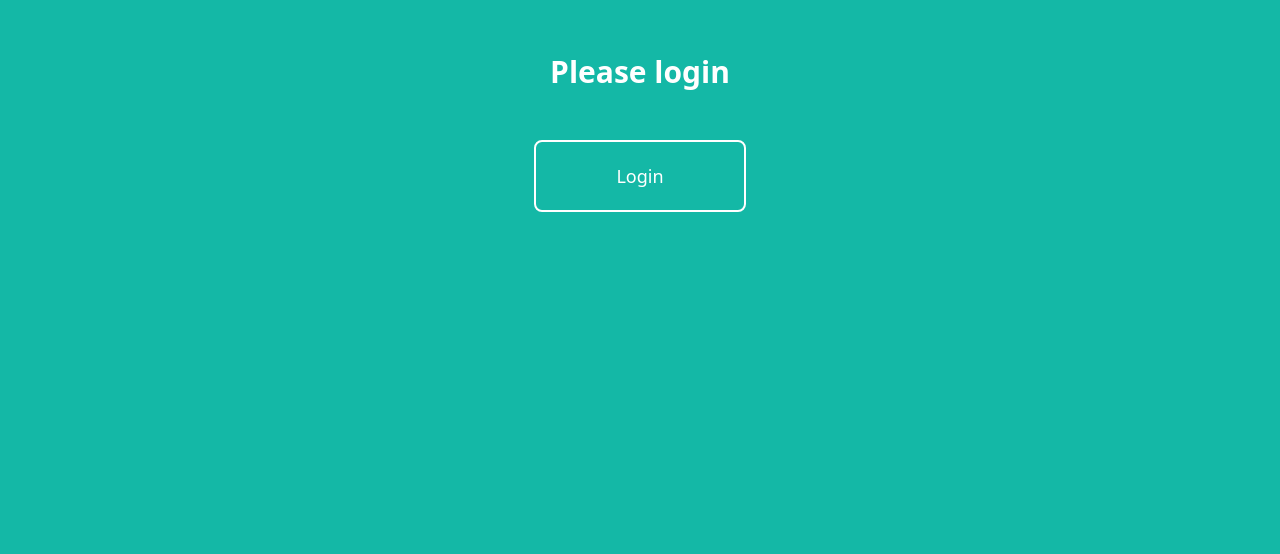
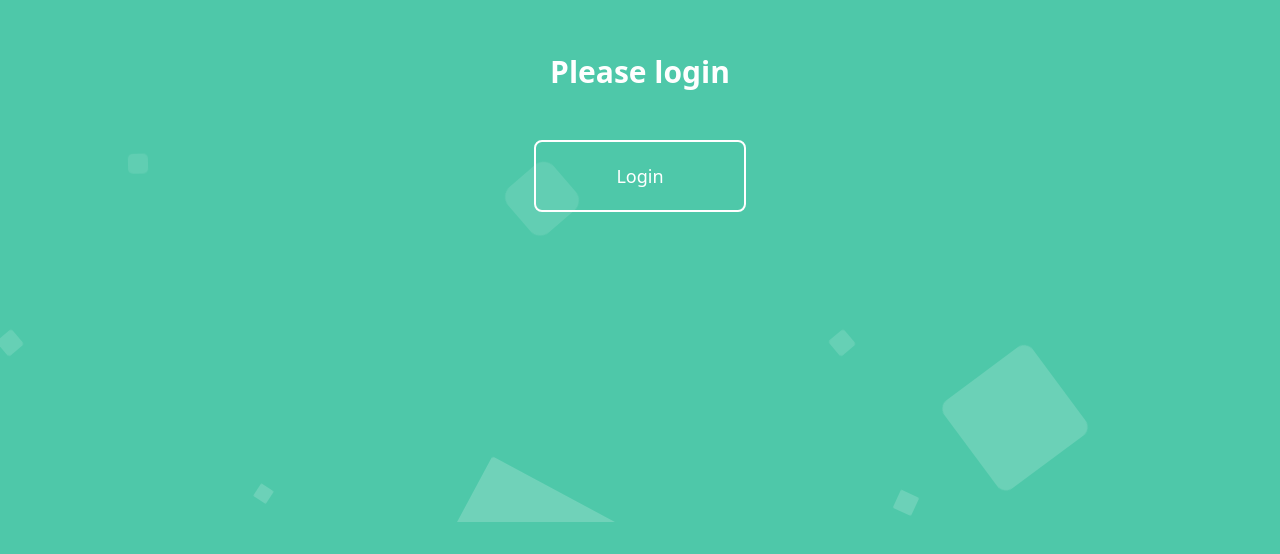
Before and after one commit to sbcodes90/mongodb-connection, a React (Create React App) app in the folder client/: page /welcome/1 in a window 1280 px wide. Shown: the part 246-800 px from the top of the page. Built offline with nearby package versions, Linux system fonts and the light colour scheme.

Commit message:
welcome page css fix

```diff
--- a/client/src/components/WelcomePage.js
+++ b/client/src/components/WelcomePage.js
@@ -20,37 +20,25 @@ function WelcomePage() {
 
   return (
     <>
-      <div
-        className={
-           `bg-teal-500 min-h-screen text-center`
+        <div class="area">
 
-        }
-      >
+  <ul class="circles">
+      <div className={` min-h-screen text-center`}>
         <div className="flex flex-col items-center pt-[200px] lg:inline-flex lg:mt-[100px]">
-          <div
-            className={
-
-                "font-bold text-3xl text-white"
-
-            }
-          >
-            {token ? (
-              <div>Welcome! {username}</div>
-            ) : (
-              "Please login"
-            )}
+          <div className={"font-bold text-3xl text-white"}>
+            {token ? <div>Welcome! {username}</div> : "Please login"}
           </div>
           {token && (
-            <div className="flex justify-center">
+            <div className="flex justify-center items-center flex-col lg:flex-row">
               <Link
-                to={ token ? "/userlist" : "/"}
-                className="bg-teal-300 text-black px-20 py-5 rounded-lg font-bold mt-20 mr-10"
+                to={token ? "/userlist" : "/"}
+                className="bg-teal-300 text-black px-20 py-5 rounded-lg font-bold mt-20 lg:mr-10"
               >
                 Admin
               </Link>
               <button
                 onClick={logout}
-                className="border-white border-2 text-white px-20  py-5 rounded-lg font-bold mt-20"
+                className="border-white border-2 text-white px-20 py-5 rounded-lg font-bold mt-5"
               >
                 Logout
               </button>
@@ -68,6 +56,18 @@ function WelcomePage() {
           </div>
         )}
       </div>
+      <li></li>
+            <li></li>
+            <li></li>
+            <li></li>
+            <li></li>
+            <li></li>
+            <li></li>
+            <li></li>
+            <li></li>
+            <li></li>
+        </ul>
+        </div>
     </>
   );
 }
```
